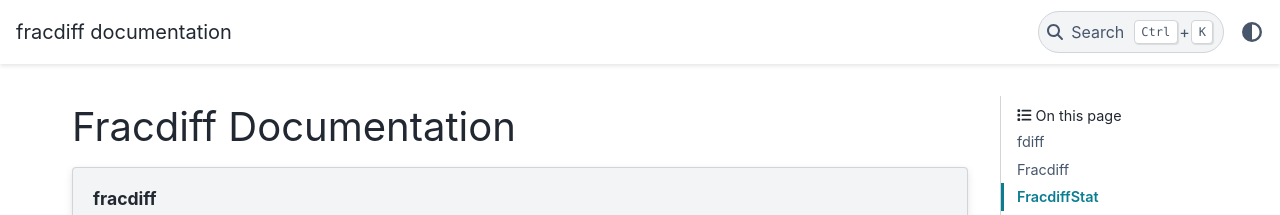
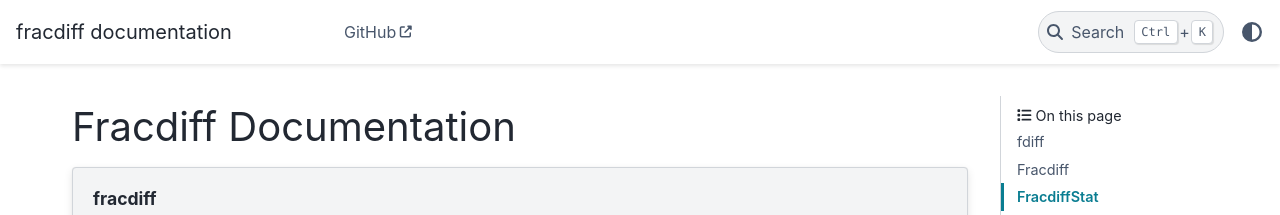
Before and after one commit to fracdiff/fracdiff, a Sphinx documentation site: the page built from docs/source/index.rst, in a window 1280 px wide. Shown: the top 215 px of the page. Built offline with Sphinx 7.4.7 and the PyData theme 0.15.4, drawn with Linux system fonts in a browser that asks for light colours.

Commit message:
Release/0.4.5 (#46)
* GITHUB: Fix GitHub Actions (#44)

* DOC: Add link to GitHub (close #40) (#42)

```diff
--- a/docs/source/index.rst
+++ b/docs/source/index.rst
@@ -24,3 +24,9 @@
 ------------
 
 .. autoclass:: FracdiffStat
+
+.. toctree::
+   :caption: Development
+   :hidden:
+
+   GitHub <https://github.com/fracdiff/fracdiff>
--- a/pyproject.toml
+++ b/pyproject.toml
@@ -1,6 +1,6 @@
 [tool.poetry]
 name = "fracdiff"
-version = "0.4.4"
+version = "0.4.5"
 description = "Super-fast fractional differentiation."
 authors = ["Shota Imaki <shota.imaki.0801@gmail.com>"]
 license = "BSD-3-Clause"
```
Also changed, not shown: README.md (+3 -1 lines), 4 other files.
